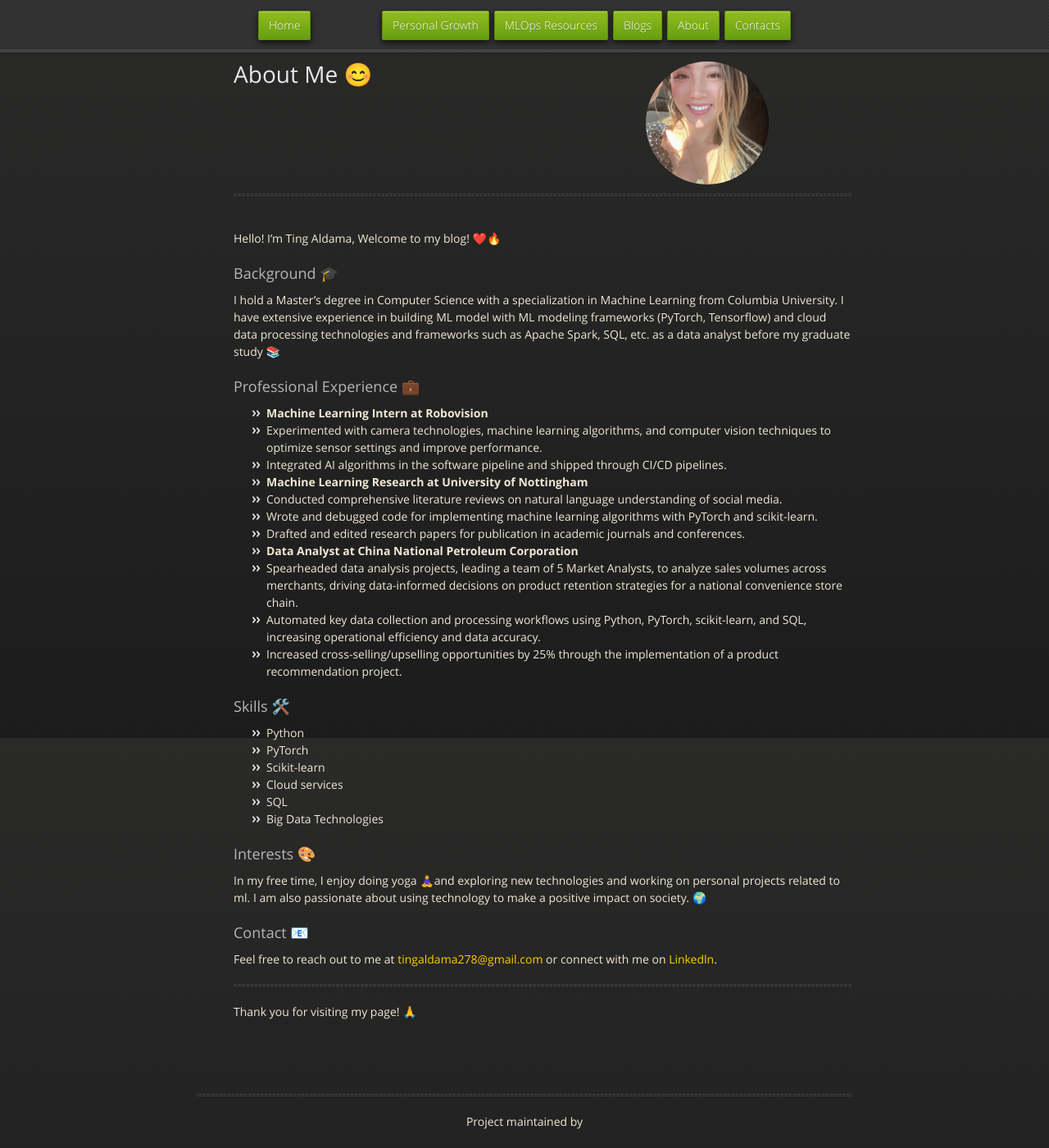
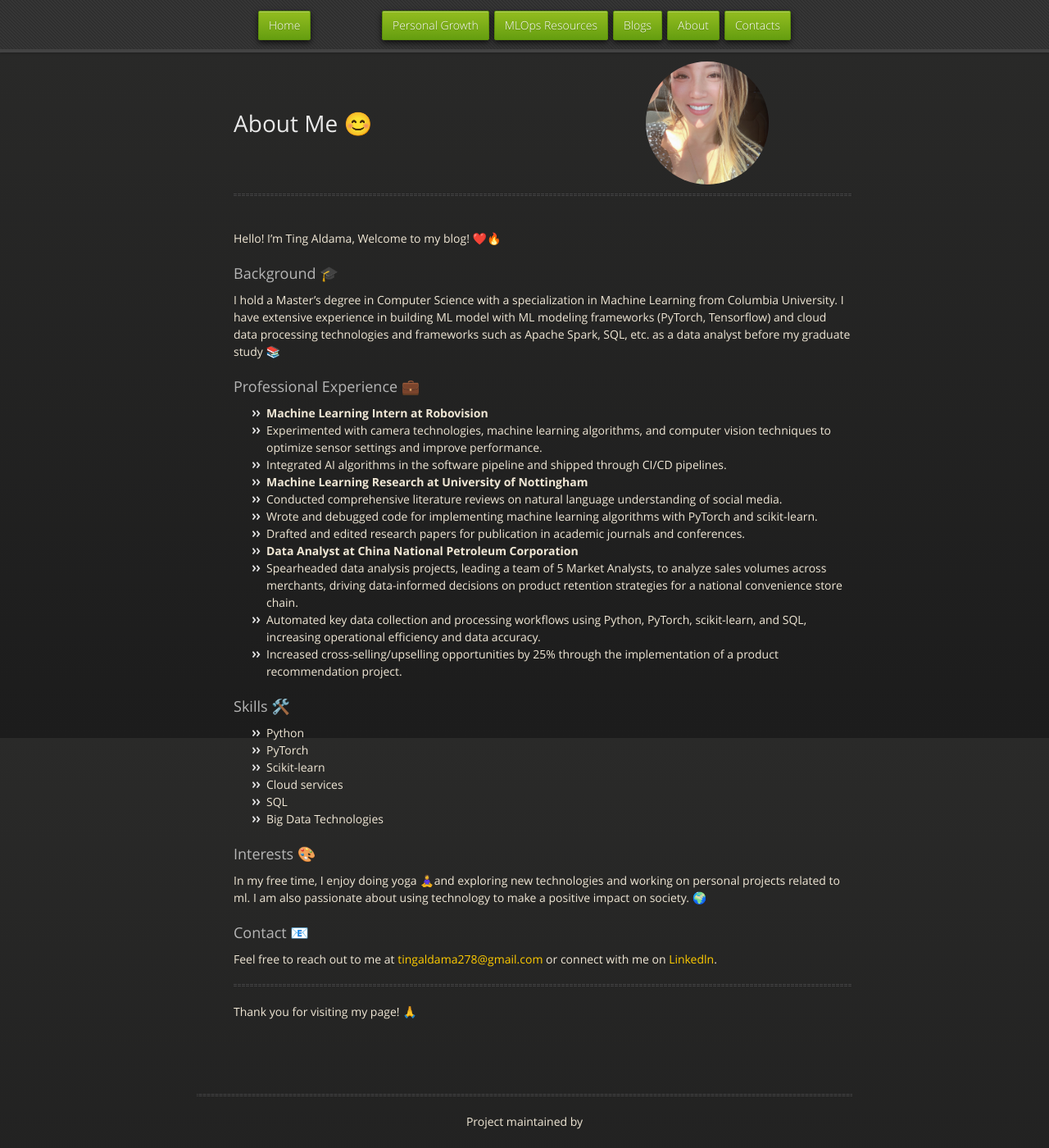
Before and after one commit to rosaaldama278/tingaldama, a Jekyll site: the page built from about.md, in a window 1280 px wide and 1400 px high. Shown: the whole window at 82% size. Built offline with Jekyll 4.4.1, drawn with Linux system fonts in a browser that asks for light colours.

Commit message:
edit the margins

```diff
--- a/_layouts/about.html
+++ b/_layouts/about.html
@@ -29,10 +29,11 @@
                 display: flex;
                 justify-content: space-around;
                 margin-top: -25px;
-                margin-bottom: 120px;
+                margin-bottom: 60px;
             }
             .header-flex h1{
-                flex: 50%
+                flex: 50%;
+                margin-top: 60px;
             }
             .header-flex img{
                 flex: 1%;
```
Also changed, not shown: 1 other file.
